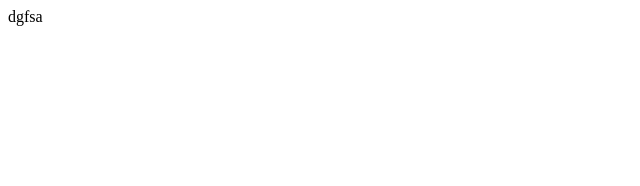
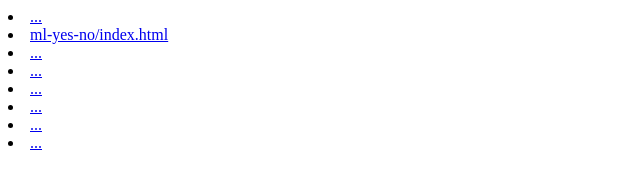
Before and after one commit to DiamondAaronXG/summer-2021-ml-gearbots-aaron, a plain HTML site: page public/index.html in a window 1280 px wide. Shown: the whole page, without its empty margins (0-640 px from the left). Drawn offline with Linux system fonts and the light colour scheme.

Commit message:
Update index.html

```diff
--- a/public/index.html
+++ b/public/index.html
@@ -1 +1,8 @@
-dgfsa
+<li><a href="..">...</a>
+<li><a href="ml-yes-no/index.htnl">ml-yes-no/index.html</a>
+<li><a href="..">...</a>
+<li><a href="..">...</a>
+<li><a href="..">...</a>
+<li><a href="..">...</a>
+<li><a href="..">...</a>
+<li><a href="..">...</a>
```
